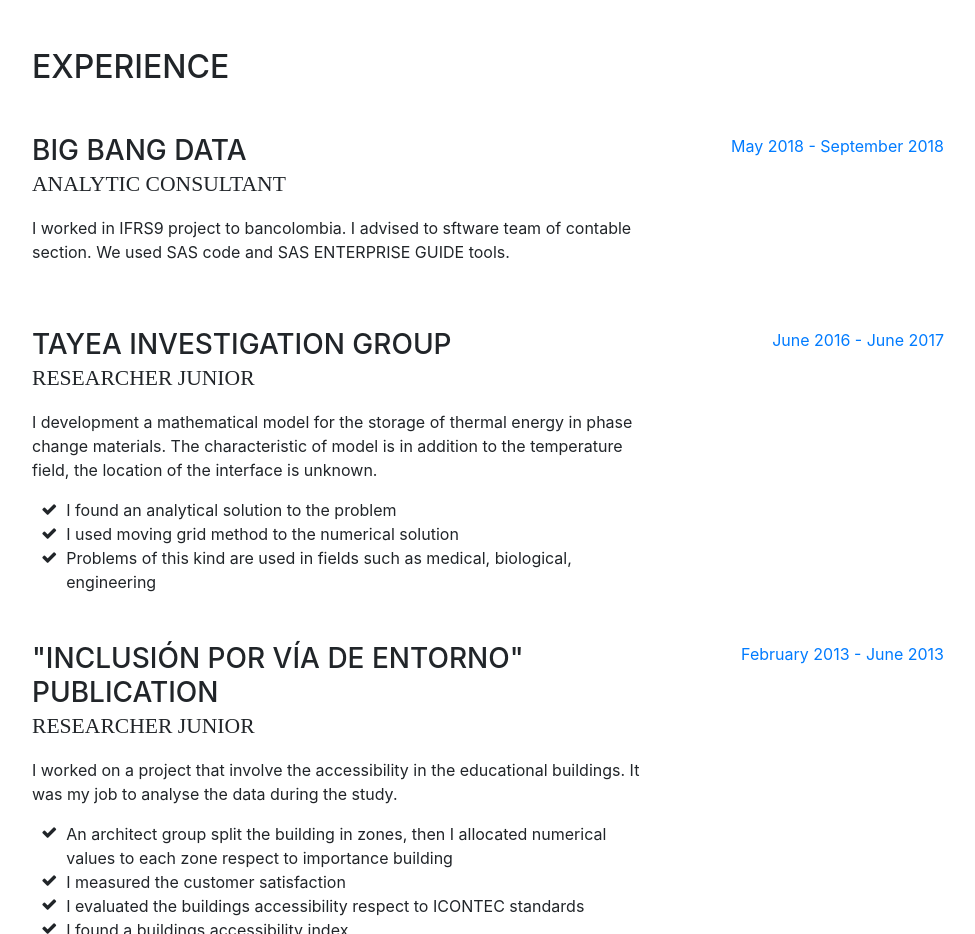
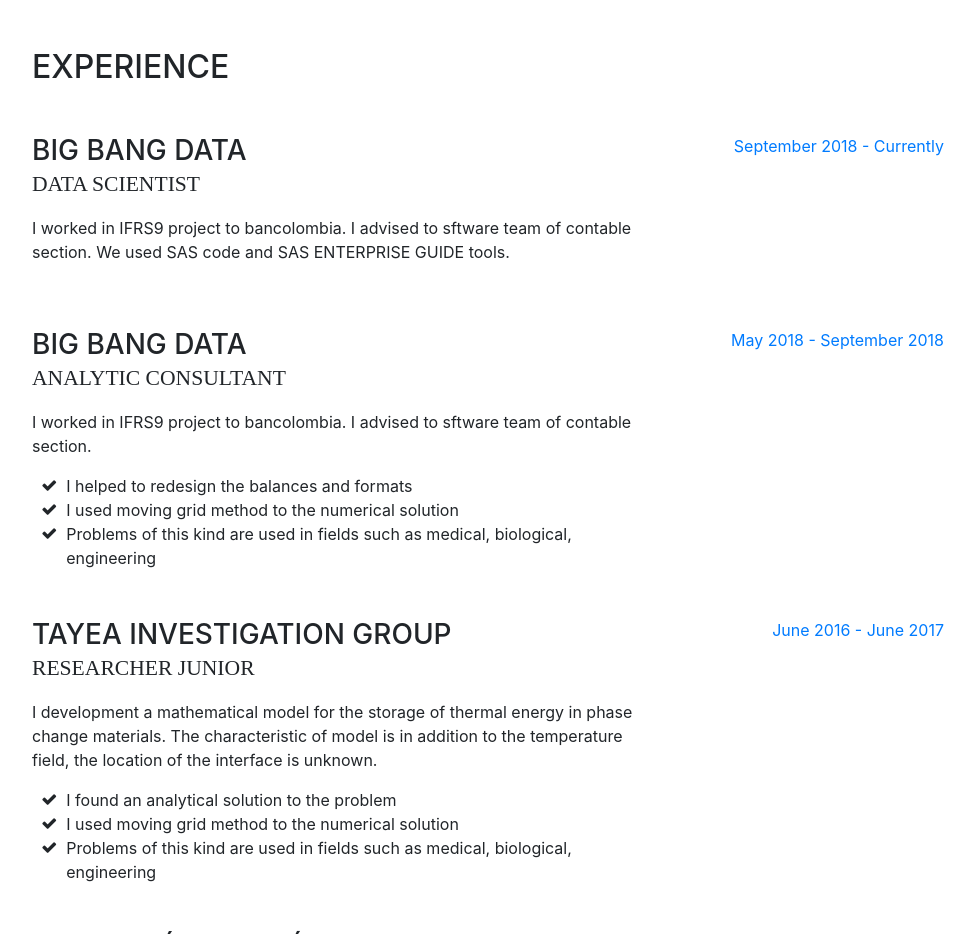
Before and after one commit to riarangogi/riarangogi.github.io, a website with bundled scripts: page index.html in a window 1280 px wide. Shown: the part 800-1734 px from the top of the page, without its empty margins (288-1263 px from the left). Built offline with nearby package versions, Linux system fonts and the light colour scheme; a web font is replaced by a local one.

Commit message:
I modified the text about ifrs9 experience

```diff
--- a/index.html
+++ b/index.html
@@ -103,13 +103,34 @@
         <div class="my-auto">
           <h2 class="mb-5">Experience</h2>
 
+         <div class="resume-item d-flex flex-column flex-md-row mb-5">
+            <div class="resume-content mr-auto">
+              <h3 class="mb-0">Big Bang Data</h3>
+              <div class="subheading mb-3">Data Scientist</div>
+              <p>I worked in IFRS9 project to bancolombia. I advised to sftware team of contable section. We used SAS code and SAS ENTERPRISE GUIDE tools.</p>
+
+            </div>
+            <div class="resume-date text-md-right">
+              <span class="text-primary">September 2018 - Currently</span>
+            </div>
+          </div>
 
          <div class="resume-item d-flex flex-column flex-md-row mb-5">
             <div class="resume-content mr-auto">
               <h3 class="mb-0">Big Bang Data</h3>
               <div class="subheading mb-3">Analytic Consultant</div>
-              <p>I worked in IFRS9 project to bancolombia. I advised to sftware team of contable section. We used SAS code and SAS ENTERPRISE GUIDE tools.</p>
-
+              <p>I worked in IFRS9 project to bancolombia. I advised to sftware team of contable section.</p>
+              <ul class="fa-ul mb-0">
+               <li>
+                <i class="fa-li fa fa-check"></i>
+                I helped to redesign the balances and formats</li>
+               <li>
+                <i class="fa-li fa fa-check"></i>
+                 I used moving grid method to the numerical solution</li>
+               <li>
+                <i class="fa-li fa fa-check"></i>
+                Problems of this kind are used in fields such as medical, biological, engineering</li>
+              </ul>
             </div>
             <div class="resume-date text-md-right">
               <span class="text-primary">May 2018 - September 2018</span>
```
